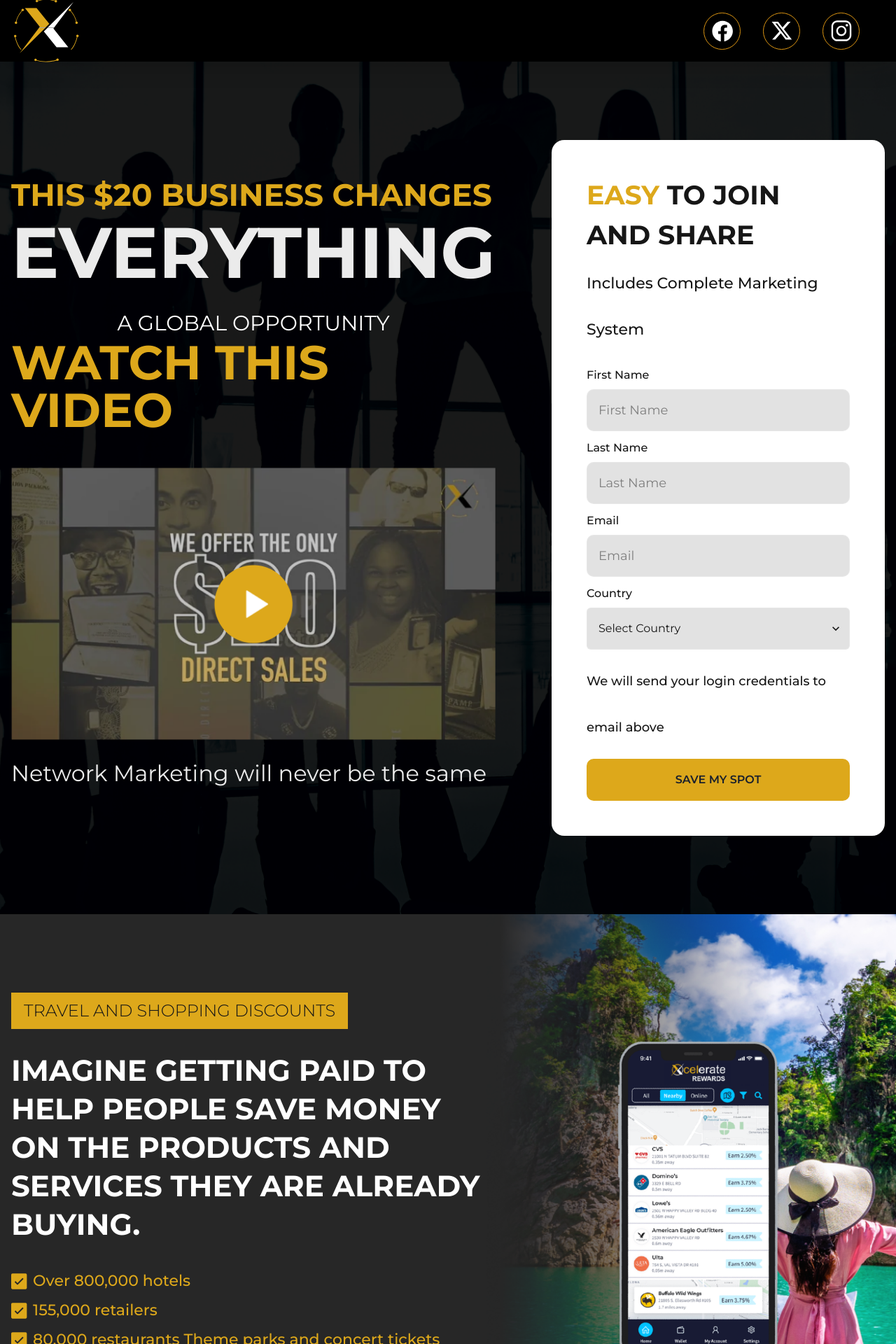
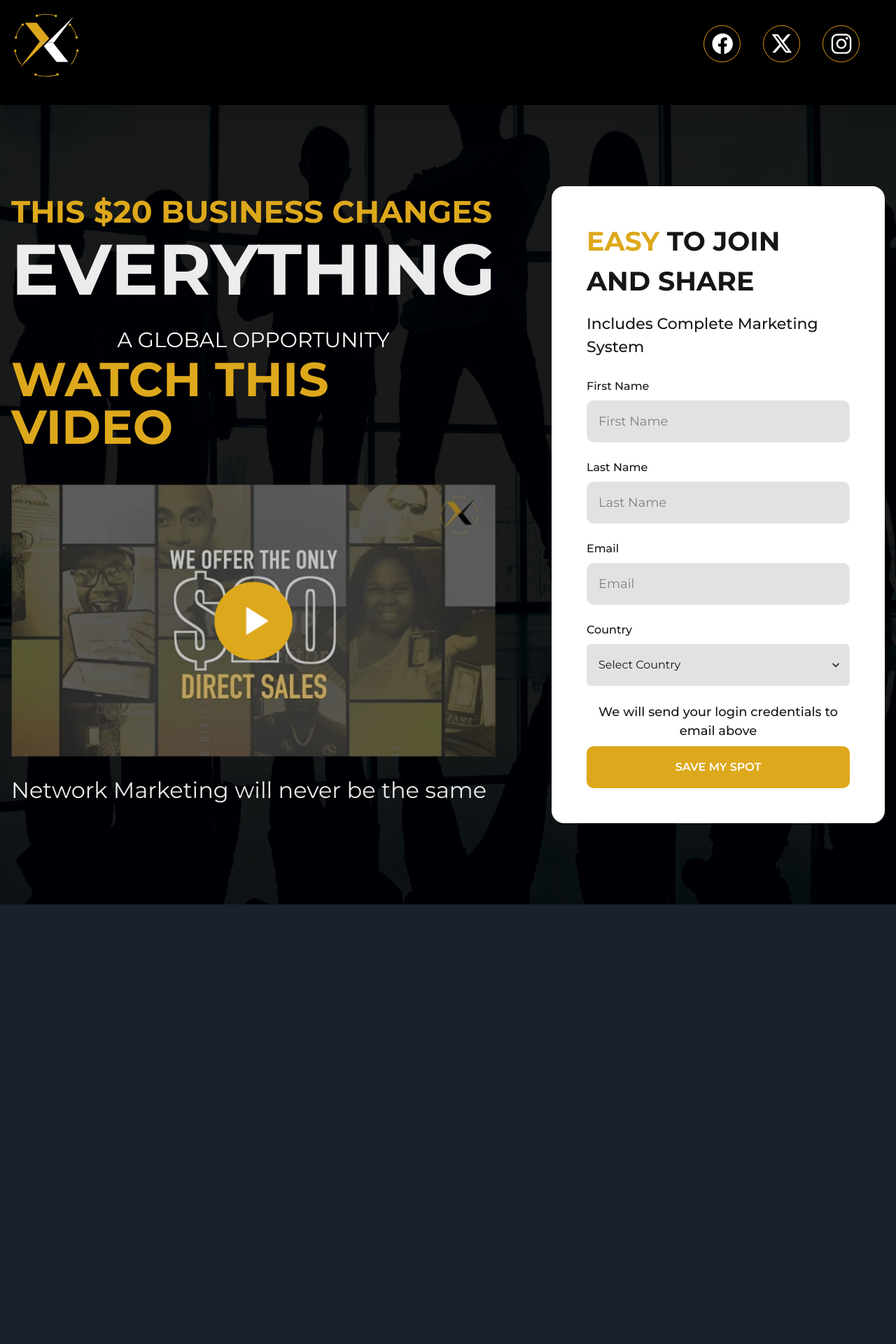
Before and after one commit to anamika-nandi/kula-app, a Next.js app: page / in a window 1280 px wide. Shown: the top 1920 px of the page at 70% size. After the commit the page ends 1292 px from the top, so only its background shows below. Built offline with nearby package versions, Linux system fonts and the light colour scheme.

Commit message:
Hero improved

```diff
--- a/src/app/components/Hero.tsx
+++ b/src/app/components/Hero.tsx
@@ -1,4 +1,5 @@
 "use client";
+
 import {
   Box,
   Button,
@@ -26,7 +27,7 @@ export function Hero(props: HeroProps) {
       <Box
         bgImage="url('/img/hero-bg-img.png')"
         minH={{
-          base: "750px",
+          base: "700px",
           md: "841px",
         }}
         w="full"
@@ -42,7 +43,7 @@ export function Hero(props: HeroProps) {
               base: "center",
             }}
             flexDir={{
-              base: "column-reverse",
+              base: "column",
               md: "row",
             }}
             textAlign={{
@@ -50,10 +51,10 @@ export function Hero(props: HeroProps) {
               md: "start",
             }}
             gap={{
-              base: "20",
+              base: "12",
               md: "20",
             }}
-            py={112}
+            py={{ base: "80px", md: "116px" }}
           >
             <Box maxW={713}>
               <Stack gap="0">
@@ -91,10 +92,18 @@ export function Hero(props: HeroProps) {
               </VStack>
               <Text textStyle="heading4">{HOME.HERO.DESCRIPTION}</Text>
             </Box>
-            <Box h="full" bg="white" p="50px" borderRadius="18px">
+            <Box
+              h="full"
+              bg="white"
+              p={{
+                base: "6",
+                xl: "50px",
+              }}
+              borderRadius="18px"
+            >
               <VStack>
                 <Text
-                  fontSize="38px"
+                  fontSize={{ base: "24px", md: "38px" }}
                   fontWeight="bold"
                   textTransform="uppercase"
                   color="yellow.200"
@@ -110,7 +119,7 @@ export function Hero(props: HeroProps) {
                 <Text
                   color="black.300"
                   fontSize="22px"
-                  lineHeight="66px"
+                  py="2"
                   fontWeight="medium"
                 >
                   {HOME.HERO.FORM.FORM_DESCRIPTION}
@@ -128,7 +137,7 @@ export function Hero(props: HeroProps) {
                 }}
               >
                 <Form>
-                  <VStack spacing="3" mt="5">
+                  <VStack spacing="6" mt="5">
                     <Field name="firstName">
                       {({ field }: any) => (
                         <FormControl>
@@ -193,10 +202,11 @@ export function Hero(props: HeroProps) {
                         </FormControl>
                       )}
                     </Field>
+                    <Stack w="full">
                       <Text
                         textStyle="form-label"
-                      lineHeight="66px"
                         fontWeight="medium"
+                        textAlign="center"
                       >
                         We will send your login credentials to email above
                       </Text>
@@ -207,9 +217,11 @@ export function Hero(props: HeroProps) {
                         w="full"
                         type="submit"
                         h="60px"
+                        color="white"
                       >
                         save my spot
                       </Button>
+                    </Stack>
                   </VStack>
                 </Form>
               </Formik>
--- a/src/app/components/Navbar.tsx
+++ b/src/app/components/Navbar.tsx
@@ -35,12 +35,16 @@ const Navbar: React.FC<NavbarProps> = ({ navigation }) => {
         <HStack
           p="5"
           h={{
-            md: "88px",
+            md: "150px",
           }}
           justify={{ md: "space-between" }}
           flexDir={{
             base: "column",
             md: "row",
+          }}
+          alignItems={{
+            base: "center",
+            md: "start",
           }}
         >
           <Box>
--- a/src/app/components/TravelShoppSec.tsx
+++ b/src/app/components/TravelShoppSec.tsx
@@ -27,6 +27,7 @@ export function TravelShoppSec(props: TravelShoppSecProps) {
               base: "20",
               md: "20",
             }}
+            alignItems="end"
           >
             <VStack alignItems="flex-start" gap="8" maxW={672} w="full">
               <Flex
@@ -69,10 +70,10 @@ export function TravelShoppSec(props: TravelShoppSecProps) {
                 {HOME.TRAVEL.TRAVEL_DESCRIPTION}
               </Text>
             </VStack>
-            <Box height={681} width={460}>
+            <Box bg="red">
               <Image
-                height={681}
-                width={460}
+                height={680}
+                width={540}
                 src="/img/phone.png"
                 alt=" Product"
               />
--- a/src/app/page.tsx
+++ b/src/app/page.tsx
@@ -12,10 +12,10 @@ export default function Home() {
     <Box>
       <Navbar navigation={HOME.NAVIGATION} />
       <Hero />
-      <TravelShoppSec />
-      <ProductSection />
+      {/* <TravelShoppSec /> */}
+      {/* <ProductSection />
       <MetalSection />
-      <Footer />
+      <Footer /> */}
     </Box>
   );
 }
--- a/src/theme/foundations/textStyles.ts
+++ b/src/theme/foundations/textStyles.ts
@@ -13,7 +13,7 @@ const textStyles = {
   },
   heading2: { fontSize: "30px", lineHeight: "42px", fontWeight: "bold" },
   heading3: {
-    fontSize: "102px",
+    fontSize: { base: "54px", md: "80px", xl: "102px" },
     fontWeight: "bold",
     textTransform: "uppercase",
   },
@@ -44,8 +44,8 @@ const textStyles = {
     fontWeight: "medium",
   },
   text4: {
-    fontSize: "44px",
-    lineHeight: "73px",
+    fontSize: { base: "32px", md: "32px", xl: "44px" },
+    lineHeight: { base: "42px", md: "50px", xl: "73px" },
     fontWeight: "bold",
   },
   "text-item": { fontSize: "22px", lineHeight: "42px", fontWeight: "medium" },
--- a/src/theme/index.ts
+++ b/src/theme/index.ts
@@ -22,7 +22,6 @@ const theme = extendTheme(
           boxSizing: "border-box",
         },
         body: {
-          // bg: "white",
           scrollBehavior: "smooth",
           minHeight: "100%",
         },
```
Also changed, not shown: public/img/phone.png. Lines whose indentation alone changed are shown as unchanged.
